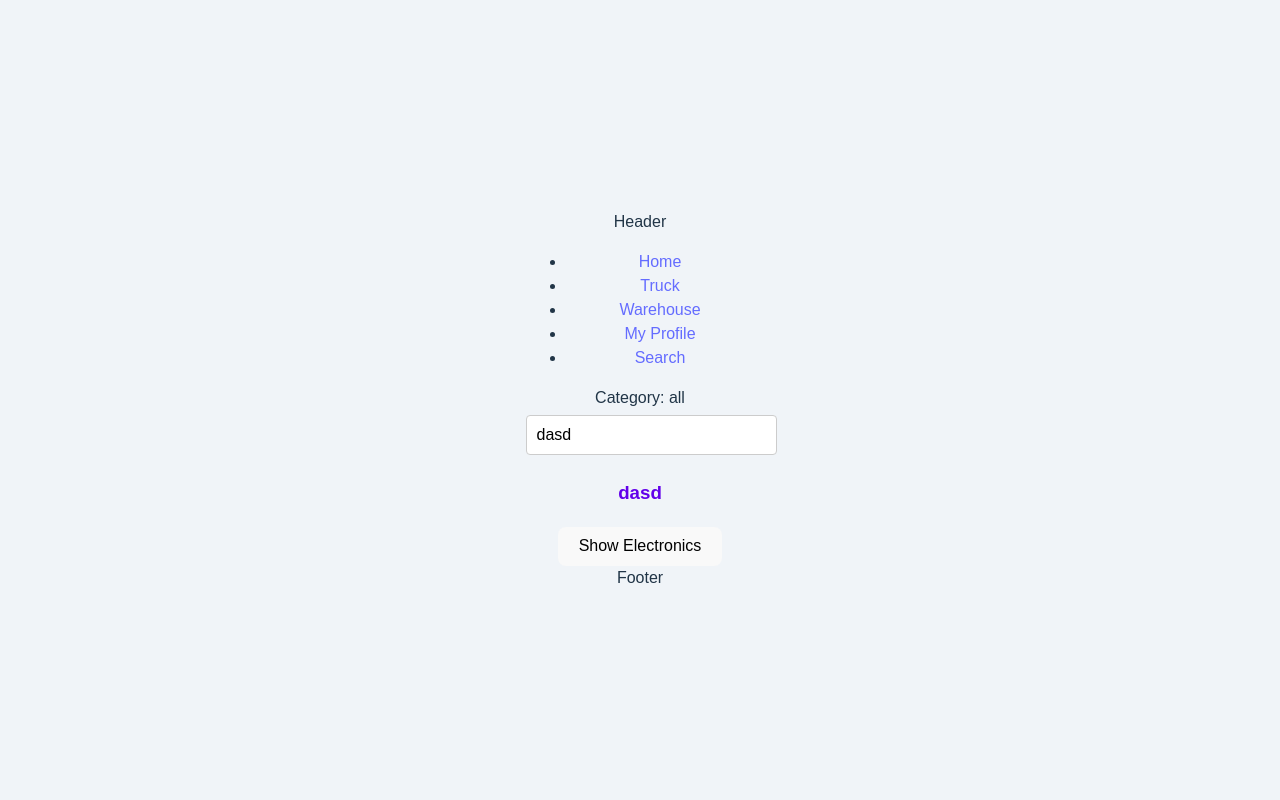
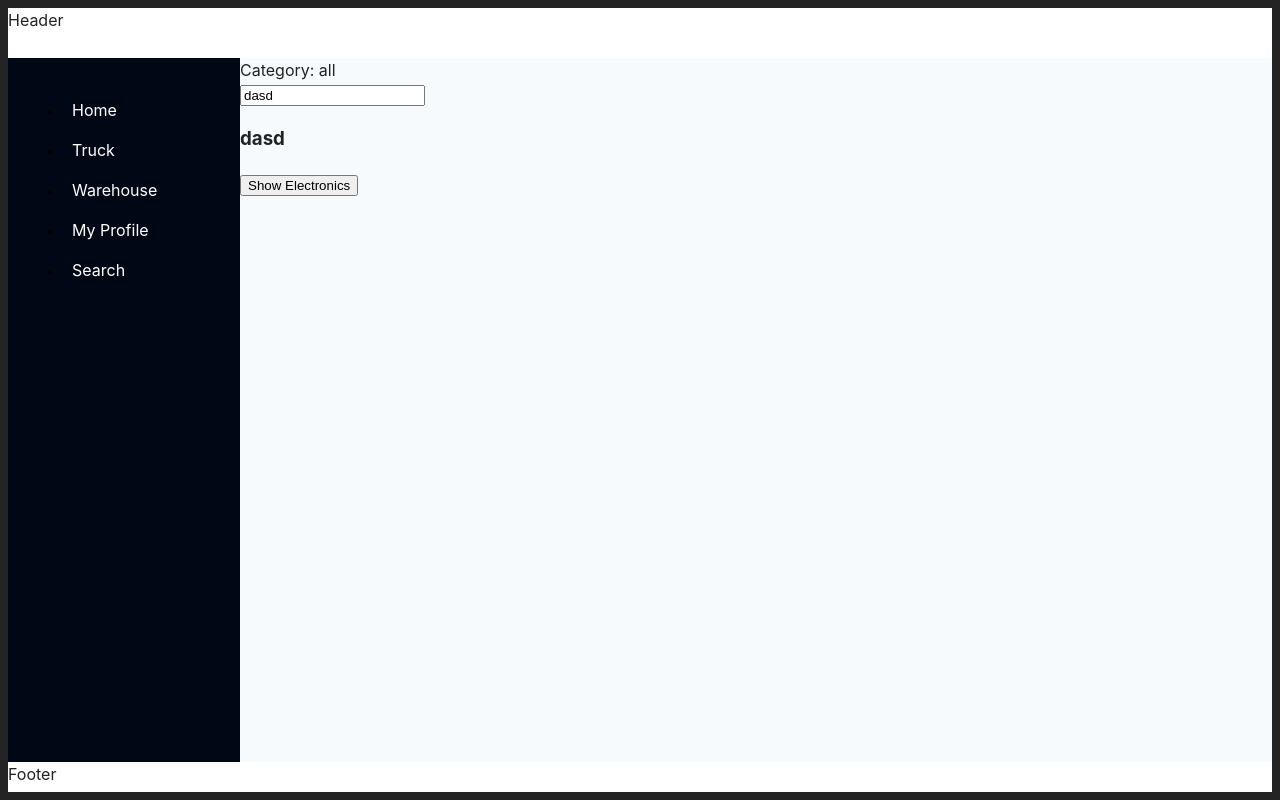
Before and after one commit to hansanawijethunga/CargoConnect, a React (Vite) app: page /search in a window 1280 px wide. Built offline with nearby package versions, Linux system fonts and the light colour scheme.

Commit message:
commited

```diff
--- a/src/App.css
+++ /dev/null
@@ -1,52 +0,0 @@
-#root {
-  max-width: 1280px;
-  margin: 0 auto;
-  padding: 2rem;
-  text-align: center;
-}
-
-.logo {
-  height: 6em;
-  padding: 1.5em;
-  will-change: filter;
-  transition: filter 300ms;
-}
-.logo:hover {
-  filter: drop-shadow(0 0 2em #646cffaa);
-}
-.logo.react:hover {
-  filter: drop-shadow(0 0 2em #61dafbaa);
-}
-
-@keyframes logo-spin {
-  from {
-    transform: rotate(0deg);
-  }
-  to {
-    transform: rotate(360deg);
-  }
-}
-
-@media (prefers-reduced-motion: no-preference) {
-  a:nth-of-type(2) .logo {
-    animation: logo-spin infinite 20s linear;
-  }
-}
-
-.card {
-  padding: 2em;
-}
-
-.read-the-docs {
-  color: #888;
-}
-
-body {
-  margin: 0;
-  display: flex;
-  justify-content: center;
-  align-items: center;
-  min-height: 100vh;
-  background-color: #f0f4f8;
-  font-family: Arial, sans-serif;
-}
--- a/src/App.jsx
+++ b/src/App.jsx
@@ -1,4 +1,3 @@
-import "./App.css";
 import { BrowserRouter as Router, Routes, Route } from "react-router-dom";
 import Login from "./pages/login";
 import Home from "./pages/home";
--- a/src/index.css
+++ b/src/index.css
@@ -4,7 +4,7 @@
   font-weight: 400;
 
   color-scheme: light dark;
-  color: rgba(255, 255, 255, 0.87);
+  color: rgba(1, 1, 1, 0.87);
   background-color: #242424;
 
   font-synthesis: none;
@@ -13,119 +13,95 @@
   -moz-osx-font-smoothing: grayscale;
 }
 
-a {
-  font-weight: 500;
-  color: #646cff;
-  text-decoration: inherit;
-}
-a:hover {
-  color: #535bf2;
-}
-
 body {
-  margin: 0;
-  display: flex;
-  place-items: center;
-  min-width: 320px;
-  min-height: 100vh;
-}
-
-h1 {
-  font-size: 3.2em;
-  line-height: 1.1;
-}
-
-button {
-  border-radius: 8px;
-  border: 1px solid transparent;
-  padding: 0.6em 1.2em;
-  font-size: 1em;
-  font-weight: 500;
-  font-family: inherit;
-  background-color: #1a1a1a;
-  cursor: pointer;
-  transition: border-color 0.25s;
-}
-button:hover {
-  border-color: #646cff;
-}
-button:focus,
-button:focus-visible {
-  outline: 4px auto -webkit-focus-ring-color;
-}
-
-@media (prefers-color-scheme: light) {
-  :root {
-    color: #213547;
-    background-color: #ffffff;
-  }
-  a:hover {
-    color: #747bff;
-  }
-  button {
-    background-color: #f9f9f9;
-  }
-}
-
-input[type='text'],
-input[type='password'] {
-  width: 100%;
-  padding: 10px;
-  margin: 5px 0;
-  border: 1px solid #ccc;
-  border-radius: 4px;
-  font-size: 16px;
-}
-
-input[type='text']:focus,
-input[type='password']:focus {
-  border-color: #6200ea;
-  outline: none;
-}
-
-input[type='button'] {
-  width: 100%;
-  padding: 10px;
-  background-color: #6200ea;
-  color: white;
-  border: none;
-  border-radius: 4px;
-  font-size: 16px;
-  cursor: pointer;
-}
-
-input[type='button']:hover {
-  background-color: #3700b3;
-}
-
-.login-container {
-  background-color: #fff;
-  padding: 20px;
-  border-radius: 8px;
-  box-shadow: 0 4px 8px rgba(0, 0, 0, 0.1);
-  width: 300px;
-  text-align: center;
-}
-
-h3 {
-  margin-bottom: 20px;
-  color: #6200ea;
-}
-
-.input-group {
-  margin-bottom: 15px;
+  /* margin: 3;  */
+  background-color: white; /* Set background color to white */
+  overflow-x: hidden;
 }
 
 
-input[type='text'],
-input[type='password'] {
-  background-color: #ffffff !important;
-  color: #000 !important;
-  border: 1px solid #ccc;
+/* Layout Container */
+.layout-container {
+  display: flex;
+  flex-direction: column;
+  margin: 0;
+  padding: 0;
+  height: calc(100vh - 1rem);
+
 }
 
-input[type='text']:focus,
-input[type='password']:focus {
-  border-color: #6200ea;
-  outline: none;
+/* Header */
+.header-container {
+  height: 50px;
+  flex-shrink: 0; /* Prevent header from shrinking */
+  width: 100%;
+
 }
+
+/* Content Container (main content and sidebar) */
+.middle {
+  display: flex;
+  flex-grow: 1;
+  overflow: auto;
+  width: 100%;
+  flex-shrink: 0;
+}
+
+
+/* Footer */
+.footer-container {
+  height: 30px;
+  flex-shrink: 0; /* Prevent footer from shrinking */
+  width: 100%;
+}
+
+/* Sidebar */
+
+.main-content {
+  flex: 1;
+  background-color: #f7fafc; /* Light gray */
+}
+
+.sidebar-container {
+  width: 200px;
+  top: 3.5rem;
+  bottom: 0;
+  padding: 1rem;
+  background-color: #000816;
+
+}
+
+
+.sidebar {
+  width: 200px;
+  background-color: #2d3748;
+  color: white;
+  top: 3.5rem;
+  bottom: 0;
+  padding: 1rem;
+
+}
+
+
+.sidebar nav ul {
+  list-style: none;
+  padding: 0;
+}
+
+.sidebar nav ul li {
+  margin-bottom: 1rem;
+}
+
+.nav-link {
+  color: white;
+  text-decoration: none;
+  display: block;
+  padding: 0.5rem;
+}
+
+.nav-link:hover {
+  background-color: rgba(255, 255, 255, 0.2);
+  border-radius: 5px;
+}
+
+/* Main Content Area */
--- a/src/pages/layout.jsx
+++ b/src/pages/layout.jsx
@@ -1,41 +1,55 @@
 import React from "react";
 import { NavLink, Outlet } from "react-router-dom";
 
+const Layout = () => {
+  return (
+    <div className="layout-container">
+      {/* Header */}
+      <div className="header-container">Header</div>
+        <div className="middle">
 
-const  Layout = ()=>{
-    return (
-        <div className="h-screen flex flex-col">
-          {/* Header */}
-          <header className="bg-blue-600 text-white p-4 text-center">
-            Header
-          </header>
-
-          <div className="flex flex-1">
           {/* Sidebar */}
-            <aside className="w-64 bg-gray-800 text-white p-4">
+          <aside className="sidebar-container">
             <nav>
               <ul>
-                  <li><NavLink to="/home">Home</NavLink></li>
-                  <li><NavLink to="/trucks">Truck</NavLink></li>
-                  <li><NavLink to="/warehouses">Warehouse</NavLink></li>
-                  <li><NavLink to="/myprofile/1234">My Profile</NavLink></li>
-                  <li><NavLink to="/search">Search</NavLink></li>
+                <li>
+                  <NavLink to="/home" className="nav-link">
+                    Home
+                  </NavLink>
+                </li>
+                <li>
+                  <NavLink to="/trucks" className="nav-link">
+                    Truck
+                  </NavLink>
+                </li>
+                <li>
+                  <NavLink to="/warehouses" className="nav-link">
+                    Warehouse
+                  </NavLink>
+                </li>
+                <li>
+                  <NavLink to="/myprofile/1234" className="nav-link">
+                    My Profile
+                  </NavLink>
+                </li>
+                <li>
+                  <NavLink to="/search" className="nav-link">
+                    Search
+                  </NavLink>
+                </li>
               </ul>
             </nav>
           </aside>
 
           {/* Dynamic Content */}
-            <main className="flex-1 bg-gray-100 p-6">
+          <main className="main-content">
             <Outlet />
           </main>
         </div>
-
       {/* Footer */}
-          <footer className="bg-blue-600 text-white p-4 text-center">
-            Footer
-          </footer>
+      <footer className="footer-container">Footer</footer>
     </div>
   );
-}
+};
 
-export default Layout
+export default Layout;
```
Also changed, not shown: src/Components/header.jsx (added, +9 -0 lines). Lines whose indentation alone changed are shown as unchanged.
